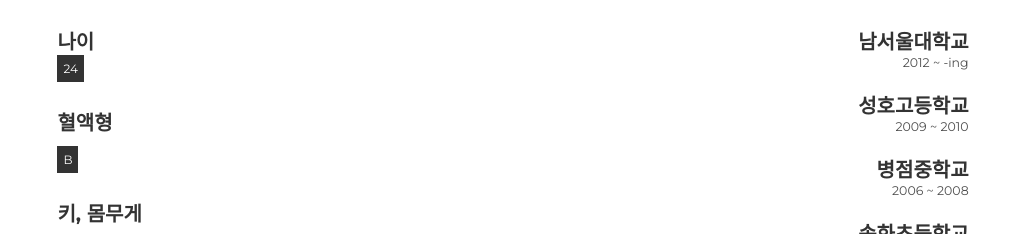
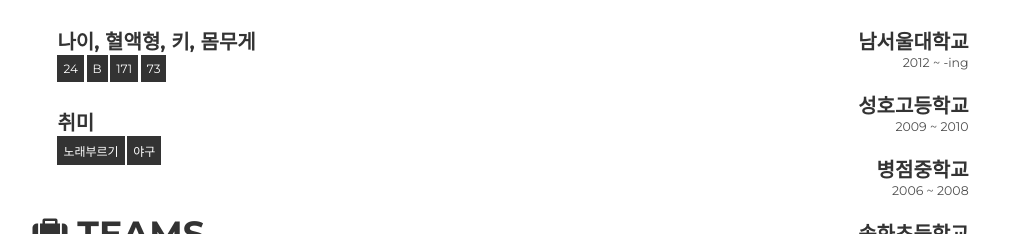
Before and after one commit to giryboi/giryboi.github.io, a plain HTML site: page index.html in a window 1280 px wide. Shown: the part 556-790 px from the top of the page, without its empty margins (127-1151 px from the left). Drawn offline with Linux system fonts and the light colour scheme.

Commit message:
Update index.html

```diff
--- a/index.html
+++ b/index.html
@@ -52,12 +52,14 @@
         <div id="introduce">
             <h2><i class="fa fa-address-book-o" aria-hidden="true"></i> Introduce</h2>
             <div>
-                <h3 class="introduce">나이</h3>
+                <h3 class="introduce">나이, 혈액형, 키, 몸무게</h3>
                 <span class="keywords">24</span>
-                <h3 class="skills">혈액형</h3>
                 <span class="keywords">B</span>
-                <h3 class="skills">키, 몸무게</h3>
-                <span class="keywords">171, 74</span>
+                <span class="keywords">171</span>
+                <span class="keywords">73</span>
+                <h3 class="introduce">취미</h3>
+                <span class="keywords">노래부르기</span>
+                <span class="keywords">야구</span>
 
             </div>
             <br/>
```
